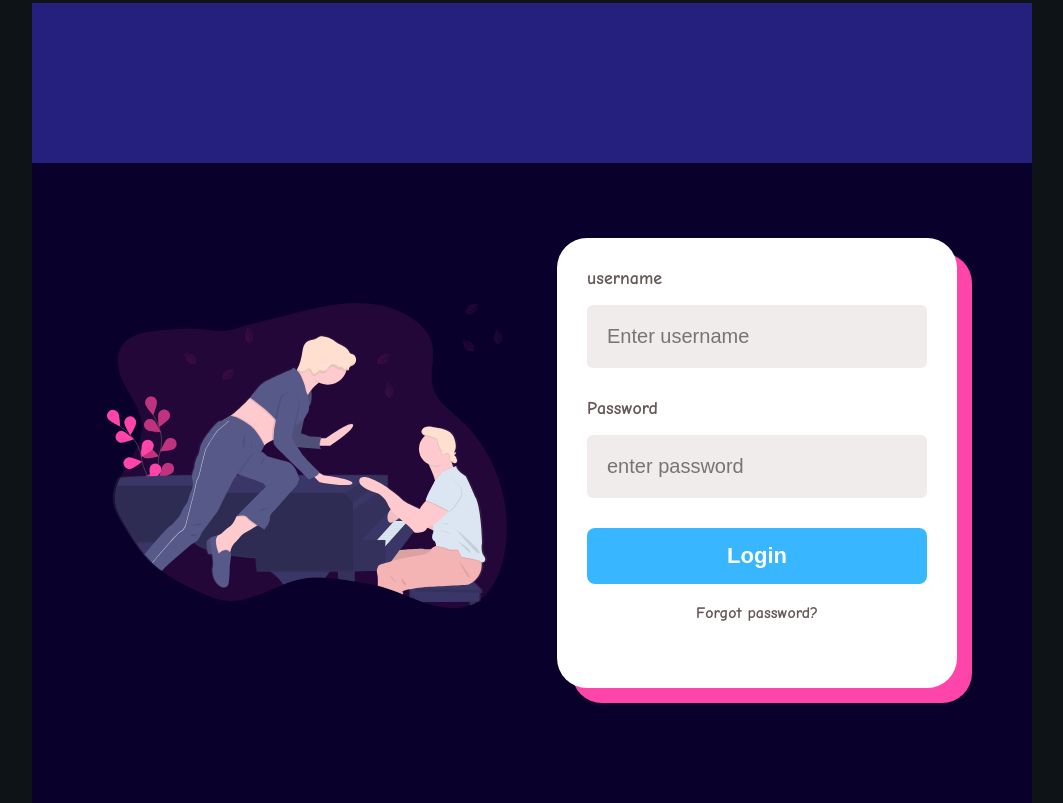
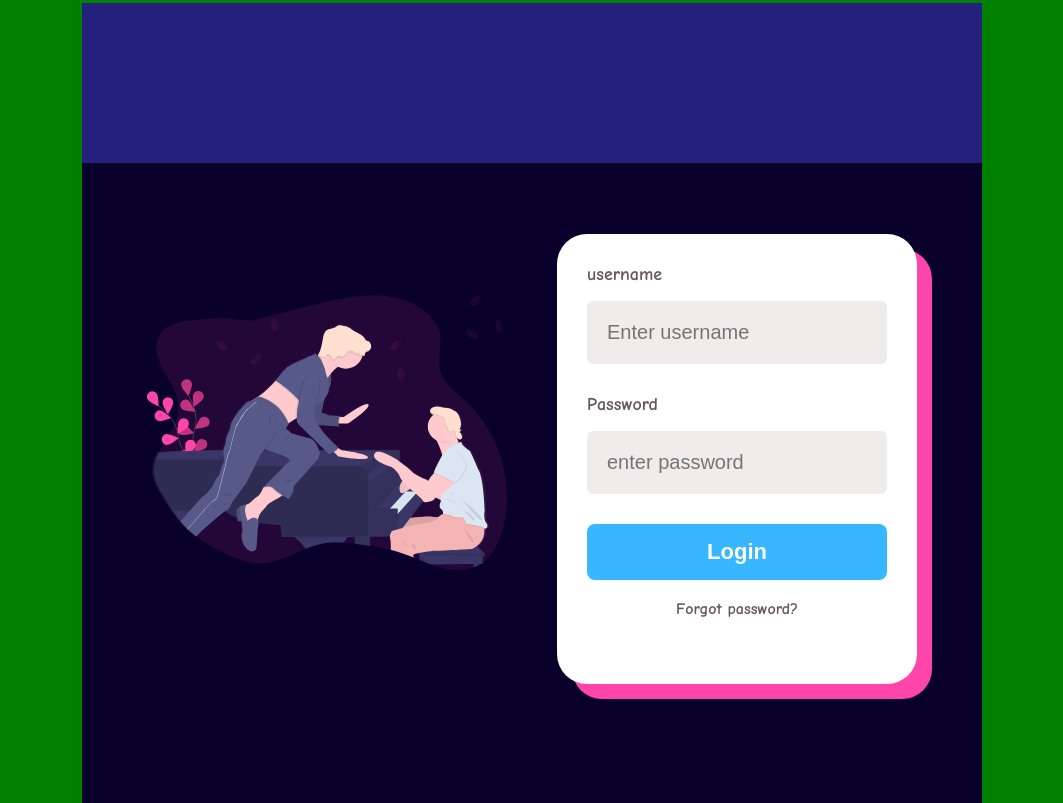
Before and after one commit to djorock/talent_zent, a plain HTML site: page index.html in a window 1280 px wide. Shown: the whole page, without its empty margins (111-1174 px from the left). Drawn offline with nearby package versions, Linux system fonts and the light colour scheme.

Commit message:
changed background color to green

```diff
--- a/style.css
+++ b/style.css
@@ -13,7 +13,7 @@ html{
 
 
 body{
-    background-color: #0e1318;
+    background-color: green;
     height: 100%;
     width: 100%;
     font-family: 'Comic Neue', cursive;
@@ -22,7 +22,7 @@ body{
 }
 
 .container{
-    width: 1000px;
+    width: 900px;
     height: 100%;
     background-color: #09002b;
     margin: 0 auto;
```
